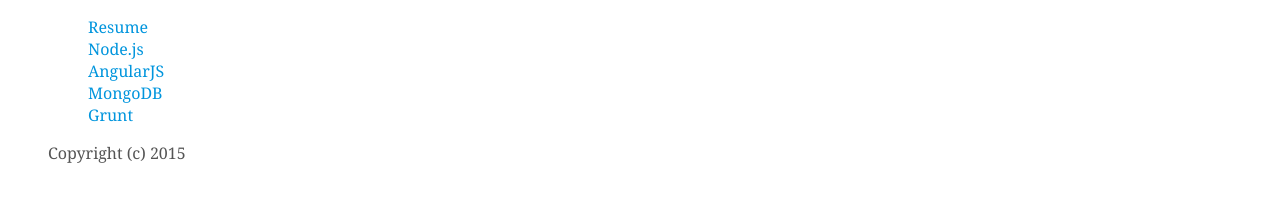
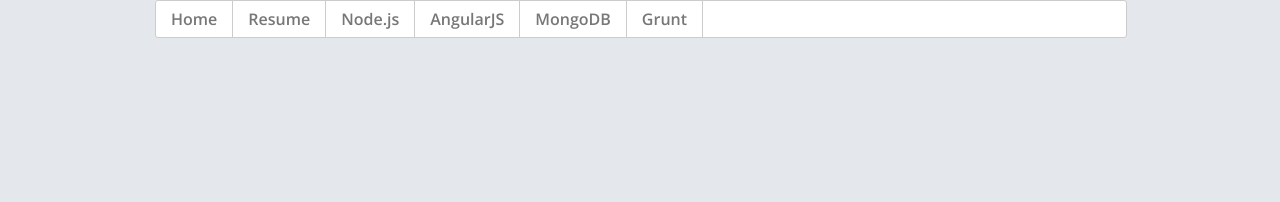
Before and after one commit to jshemas/jshemas.github.io, a website: page app/index.html in a window 1280 px wide. Drawn offline with nearby package versions, Linux system fonts and the light colour scheme; some packages are replaced by stand-ins of ours.

Commit message:
adding basic nav

```diff
--- a/Gruntfile.js
+++ b/Gruntfile.js
@@ -159,8 +159,8 @@
 	grunt.loadNpmTasks('grunt-contrib-cssmin');
 	grunt.loadNpmTasks('grunt-contrib-uglify');
 	// Tasks.
-	grunt.registerTask('default', ['jshint', 'watch:dev']);
+	grunt.registerTask('default', ['jshint', 'http-server:dev:start', 'watch:dev']);
 	grunt.registerTask('build', ['clean:dist', 'copy', 'cssmin', 'uglify', 'clean:styles', 'clean:scripts']);
-	grunt.registerTask('prod', ['jshint', 'build', 'watch:prod']);
+	grunt.registerTask('prod', ['jshint', 'build', 'http-server:prod:start', 'watch:prod']);
 	grunt.registerTask('push', ['build', 'buildcontrol:pages']);
 };
--- a/app/index.html
+++ b/app/index.html
@@ -13,7 +13,8 @@
 		<meta name='viewport' content='width=device-width'>
 		<meta name='fragment' content='!'>
 		<link rel='stylesheet' href='//fonts.googleapis.com/css?family=Roboto|Montserrat:400,700|Open+Sans:400,300,600' type='text/css'>
-		<link rel="stylesheet" href="/styles/app.css">
+		<link rel='stylesheet' href='/lib/reset.css'>
+		<link rel='stylesheet' href='/styles/app.css'>
 		<script>
 			(function(i,s,o,g,r,a,m){i['GoogleAnalyticsObject']=r;i[r]=i[r]||function(){
 			(i[r].q=i[r].q||[]).push(arguments)},i[r].l=1*new Date();a=s.createElement(o),
@@ -34,43 +35,36 @@
 			<script src='/lib/json3.min.js'></script>
 		<![endif]-->
 		<div class='wrapper'>
-			<div class="navbar" role="navigation">
-				<div class="container">
-					<ul class="nav navbar-nav">
-						<li class="resumeNavButton" active-nav="active-nav" analytics-on="click" analytics-category="Nav" analytics-event="resume-tab-click" analytics-label="Resume">
-							<a href="/#/resume">Resume</a>
+			<ul class='nav' role='navigation'>
+				<li class='homeNavButton' analytics-on='click' analytics-category='Nav' analytics-event='home-tab-click' analytics-label='Home'>
+					<a href='/#/home'>Home</a>
 				</li>
-						<li class="nodeNavButton" active-nav="active-nav" aanalytics-on="click" analytics-category="Nav" analytics-event="nodejs-tab-click" analytics-label="Node.js">
-							<a href="/#/node">Node.js</a>
+				<li class='resumeNavButton' analytics-on='click' analytics-category='Nav' analytics-event='resume-tab-click' analytics-label='Resume'>
+					<a href='/#/resume'>Resume</a>
 				</li>
-						<li class="angularNavButton" active-nav="active-nav" analytics-on="click" analytics-category="Nav" analytics-event="angular-tab-click" analytics-label="AngularJS">
-							<a href="/#/angular">AngularJS</a>
+				<li class='nodeNavButton' analytics-on='click' analytics-category='Nav' analytics-event='nodejs-tab-click' analytics-label='Node.js'>
+					<a href='/#/node'>Node.js</a>
 				</li>
-						<li class="mongoNavButton" active-nav="active-nav" analytics-on="click" analytics-category="Nav" analytics-event="resume-tab-click" analytics-label="Resume">
-							<a href="/#/mongo">MongoDB</a>
+				<li class='angularNavButton' analytics-on='click' analytics-category='Nav' analytics-event='angular-tab-click' analytics-label='AngularJS'>
+					<a href='/#/angular'>AngularJS</a>
 				</li>
-						<li class="gruntNavButton" active-nav="active-nav" analytics-on="click" analytics-category="Nav" analytics-event="resume-tab-click" analytics-label="Resume">
-							<a href="/#/grunt">Grunt</a>
+				<li class='mongoNavButton' analytics-on='click' analytics-category='Nav' analytics-event='resume-tab-click' analytics-label='Resume'>
+					<a href='/#/mongo'>MongoDB</a>
+				</li>
+				<li class='gruntNavButton' analytics-on='click' analytics-category='Nav' analytics-event='resume-tab-click' analytics-label='Resume'>
+					<a href='/#/grunt'>Grunt</a>
 				</li>
 			</ul>
+			<div data-ui-view data-ng-view='ng-view'></div>
 		</div>
-			</div>
-			<div data-ui-view data-ng-view="ng-view"></div>
-			<div class='push'></div>
-		</div>
-		<div class='footer'>
-			<div class='footer-cont'>
-				<span class='text-muted'>Copyright (c) 2015</span>
-			</div>
-		</div>
-		<script src="/lib/angular.min.js"></script>
-		<script src="/lib/angular-route.min.js"></script>
-		<script src="/lib/angular-resource.min.js"></script>
-		<script src="/lib/angulartics.min.js"></script>
-		<script src="/lib/angulartics-ga.min.js"></script>
-		<script src="/scripts/app.js"></script>
-		<script src="/scripts/directives.js"></script>
-		<script src="/scripts/services.js"></script>
-		<script src="/scripts/controllers.js"></script>
+		<script src='/lib/angular.min.js'></script>
+		<script src='/lib/angular-route.min.js'></script>
+		<script src='/lib/angular-resource.min.js'></script>
+		<script src='/lib/angulartics.min.js'></script>
+		<script src='/lib/angulartics-ga.min.js'></script>
+		<script src='/scripts/app.js'></script>
+		<script src='/scripts/directives.js'></script>
+		<script src='/scripts/services.js'></script>
+		<script src='/scripts/controllers.js'></script>
 	</body>
 </html>
--- /dev/null
+++ b/app/lib/reset.css
@@ -0,0 +1,48 @@
+/* http://meyerweb.com/eric/tools/css/reset/
+   v2.0 | 20110126
+   License: none (public domain)
+*/
+
+html, body, div, span, applet, object, iframe,
+h1, h2, h3, h4, h5, h6, p, blockquote, pre,
+a, abbr, acronym, address, big, cite, code,
+del, dfn, em, img, ins, kbd, q, s, samp,
+small, strike, strong, sub, sup, tt, var,
+b, u, i, center,
+dl, dt, dd, ol, ul, li,
+fieldset, form, label, legend,
+table, caption, tbody, tfoot, thead, tr, th, td,
+article, aside, canvas, details, embed,
+figure, figcaption, footer, header, hgroup,
+menu, nav, output, ruby, section, summary,
+time, mark, audio, video {
+	margin: 0;
+	padding: 0;
+	border: 0;
+	font-size: 100%;
+	font: inherit;
+	vertical-align: baseline;
+}
+/* HTML5 display-role reset for older browsers */
+article, aside, details, figcaption, figure,
+footer, header, hgroup, menu, nav, section {
+	display: block;
+}
+body {
+	line-height: 1;
+}
+ol, ul {
+	list-style: none;
+}
+blockquote, q {
+	quotes: none;
+}
+blockquote:before, blockquote:after,
+q:before, q:after {
+	content: '';
+	content: none;
+}
+table {
+	border-collapse: collapse;
+	border-spacing: 0;
+}
--- a/app/styles/app.css
+++ b/app/styles/app.css
@@ -1,58 +1,10 @@
-[ng\:cloak], [ng-cloak], [data-ng-cloak], [x-ng-cloak], .ng-cloak, .x-ng-cloak {
-	display: none;
+body {
+	font-family: 'Open Sans',sans-serif;
+	background: #e4e7ec;
 }
-
-html {
-	max-width: 1200px;
+.wrapper {
+	width: 970px;
 	margin: 0 auto;
-	background: #fff;
-	position: relative;
-}
-
-/* sets cursor */
-.nav, .pagination, .carousel a { cursor: pointer; }
-
-/* sets globals */
-body {
-	font-family: Georgia, "Times New Roman", Times, serif;
-	color: #555;
-}
-li {
-	list-style-type: none;
-}
-a {
-	color: #0095dd;
-	text-decoration: none;
-}
-a:hover {
-	color: #0095dd;
-	text-decoration: underline;
-}
-
-h1, .h1,
-h2, .h2,
-h3, .h3,
-h4, .h4,
-h5, .h5,
-h6, .h6 {
-	margin-top: 0;
-	font-family: "Helvetica Neue", Helvetica, Arial, sans-serif;
-	font-weight: normal;
-	color: #333;
-}
-
-/* set row */
-.row.container {
-	margin-top: 50px;
-}
-
-/* remove row margins on phone screen */
-@media (max-width: 400px) {
-	.row.container {
-		margin-top: 40px;
-		margin-left: 0;
-		margin-right: 0;
-	}
 }
 
 /* some padding classes */
@@ -88,22 +40,32 @@
 	display: none !important;
 }
 
-/* loading divs in */
-.fade-hide-setup, .fade-show-setup {
-	-webkit-transition:all cubic-bezier(0.250, 0.460, 0.450, 0.940) 0.5s;
-	-moz-transition:all cubic-bezier(0.250, 0.460, 0.450, 0.940) 0.5s;
-	-o-transition:all cubic-bezier(0.250, 0.460, 0.450, 0.940) 0.5s;
-	transition:all cubic-bezier(0.250, 0.460, 0.450, 0.940) 0.5s;
+/* Nav Bar */
+.nav {
+	width: 100%;
+	float: left;
+	margin: 0 0 3px 0;
+	padding: 0;
+	list-style: none;
+	background-color: #fff;
+	border-radius: 3px;
+	border-bottom: 1px solid #ccc;
+	border-top: 1px solid #ccc;
+	border-right: 1px solid #ccc;
+	border-left: 1px solid #ccc;
 }
-.fade-hide-setup {
-	opacity:1;
+.nav li {
+	float: left;
 }
-.fade-hide-setup.fade-hide-start {
-	opacity:0;
+.nav li a {
+	display: block;
+	padding: 10px 15px;
+	text-decoration: none;
+	font-weight: bold;
+	color: #777;
+	border-right: 1px solid #ccc;
 }
-.fade-show-setup {
-	opacity:0;
+.nav li a:hover {
+	color: #333;
+	background-color: #f2f2f2;
 }
-.fade-show-setup.fade-show-start {
-	opacity:1;
-}
```
Lines whose indentation alone changed are shown as unchanged.
